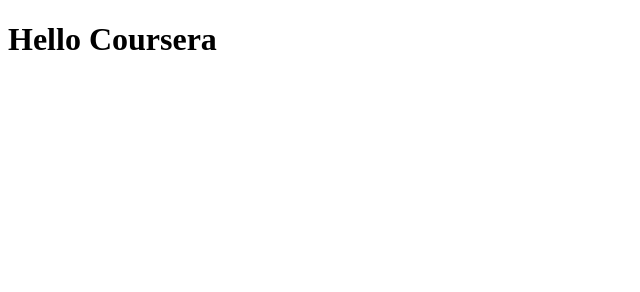
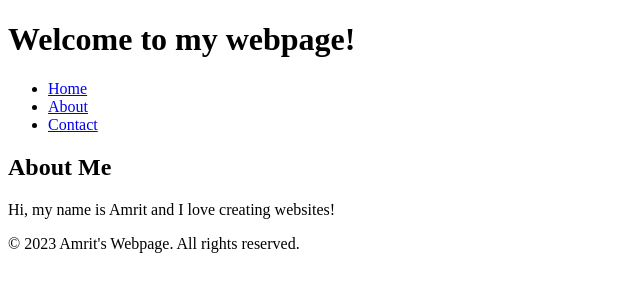
Before and after one commit to Amritz60/Coursera, a plain HTML site: page index.html in a window 1280 px wide. Shown: the whole page, without its empty margins (0-640 px from the left). Drawn offline with Linux system fonts and the light colour scheme.

Commit message:
Add files via upload

```diff
--- a/index.html
+++ b/index.html
@@ -1,10 +1,28 @@
   <!DOCTYPE html>
 <html>
 <head>
-  	<title>Hello Coursera</title>
+    <title>My Webpage</title>
 </head>
 <body>
-  	<h1>Hello Coursera</h1>
+    <header>
+        <h1>Welcome to my webpage!</h1>
+    </header>
 
+    <nav>
+        <ul>
+            <li><a href="#">Home</a></li>
+            <li><a href="#">About</a></li>
+            <li><a href="#">Contact</a></li>
+        </ul>
+    </nav>
+
+    <main>
+        <h2>About Me</h2>
+        <p>Hi, my name is Amrit and I love creating websites!</p>
+    </main>
+
+    <footer>
+        <p>&copy; 2023 Amrit's Webpage. All rights reserved.</p>
+    </footer>
 </body>
 </html>
```
Lines whose indentation alone changed are shown as unchanged.
